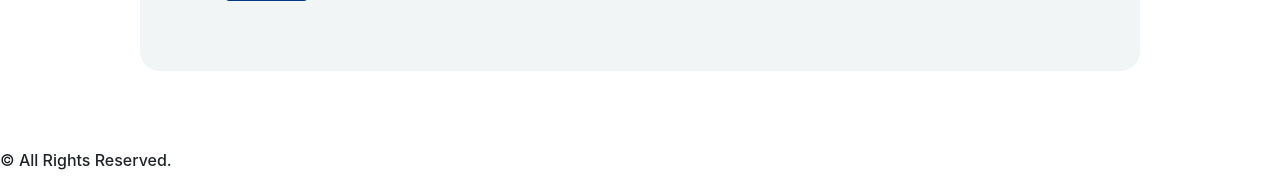
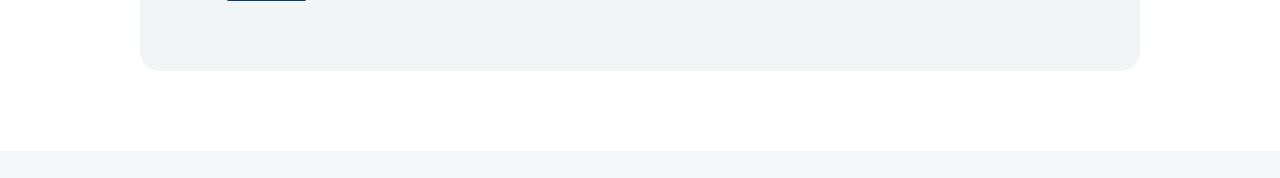
Before and after one commit to ArkanArsalan/tugas-pweb-form-pendaftaran-siswa, a PHP site: page /form-edit.php?id=1 in a window 1280 px wide. Shown: the part 774-952 px from the top of the page. After the commit the page ends 775 px from the top, so only its background shows below. Run offline with PHP 8.4, Linux system fonts and the light colour scheme; tables that the repository leaves empty or names only in its code hold one stand-in row (values such as "Sample post").

Commit message:
Delete some tag

```diff
--- a/form-edit.php
+++ b/form-edit.php
@@ -68,9 +68,6 @@
             </form>
         </div>
     </div>
-    <footer>
-        <h6>&copy All Rights Reserved.</h6>
-    </footer>
 </body>
 
 </html>
```
Also changed, not shown: README.md.
